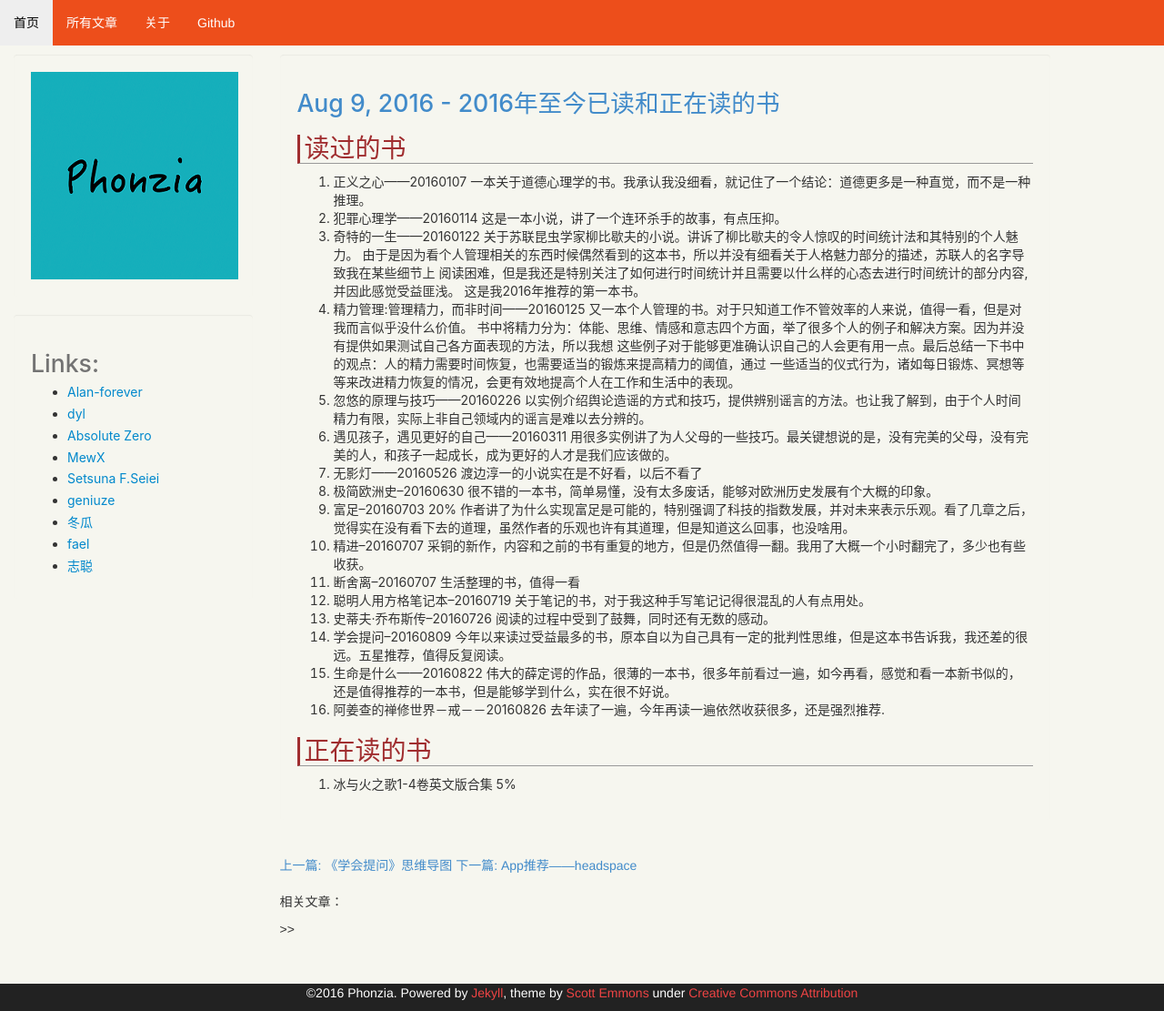
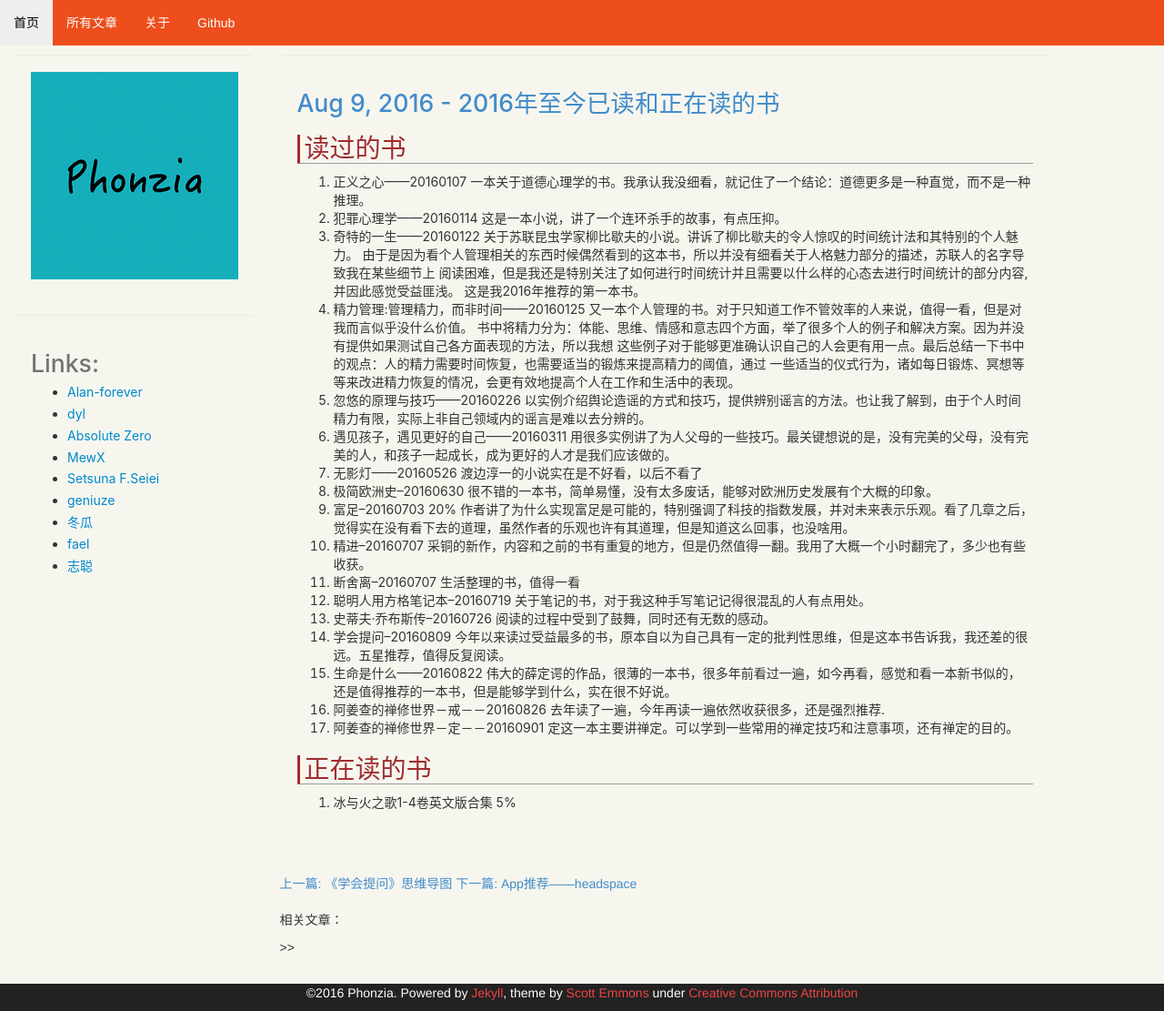
Before and after one commit to phonzia/old_blog, a Jekyll site: the page built from _posts/2016-08-09-BooksRead.md, in a window 1280 px wide and 1111 px high. Shown: the whole window at 91% size. Built offline with Jekyll 4.4.1, drawn with Linux system fonts in a browser that asks for light colours; Markdown is read by kramdown in place of the engine named in the settings; comment, search, counter and statistics services are not loaded.

Commit message:
Update 2016年至今已读和正在读的书

```diff
--- a/_posts/2016-08-09-BooksRead.md
+++ b/_posts/2016-08-09-BooksRead.md
@@ -28,6 +28,7 @@ tags: ''
 14. 学会提问--20160809 今年以来读过受益最多的书，原本自以为自己具有一定的批判性思维，但是这本书告诉我，我还差的很远。五星推荐，值得反复阅读。
 15. 生命是什么——20160822 伟大的薛定谔的作品，很薄的一本书，很多年前看过一遍，如今再看，感觉和看一本新书似的，还是值得推荐的一本书，但是能够学到什么，实在很不好说。
 16. 阿姜查的禅修世界－戒－－20160826 去年读了一遍，今年再读一遍依然收获很多，还是强烈推荐.
+17. 阿姜查的禅修世界－定－－20160901 定这一本主要讲禅定。可以学到一些常用的禅定技巧和注意事项，还有禅定的目的。
 
 ## 正在读的书
 1. 冰与火之歌1-4卷英文版合集 5%
```
